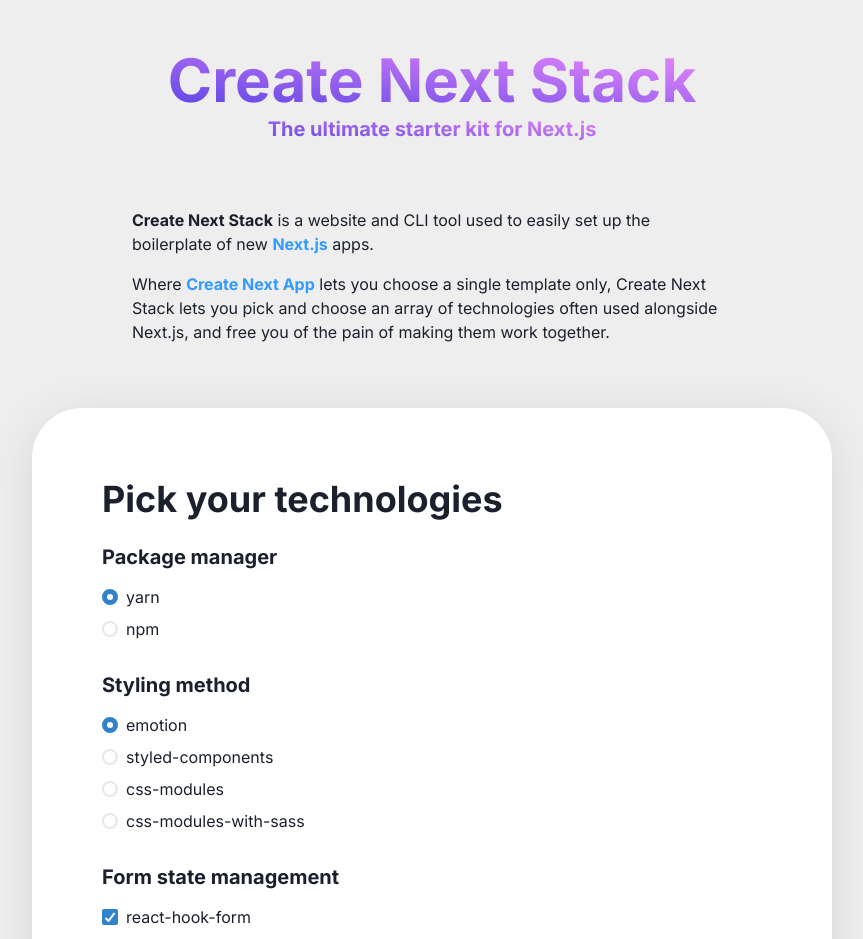
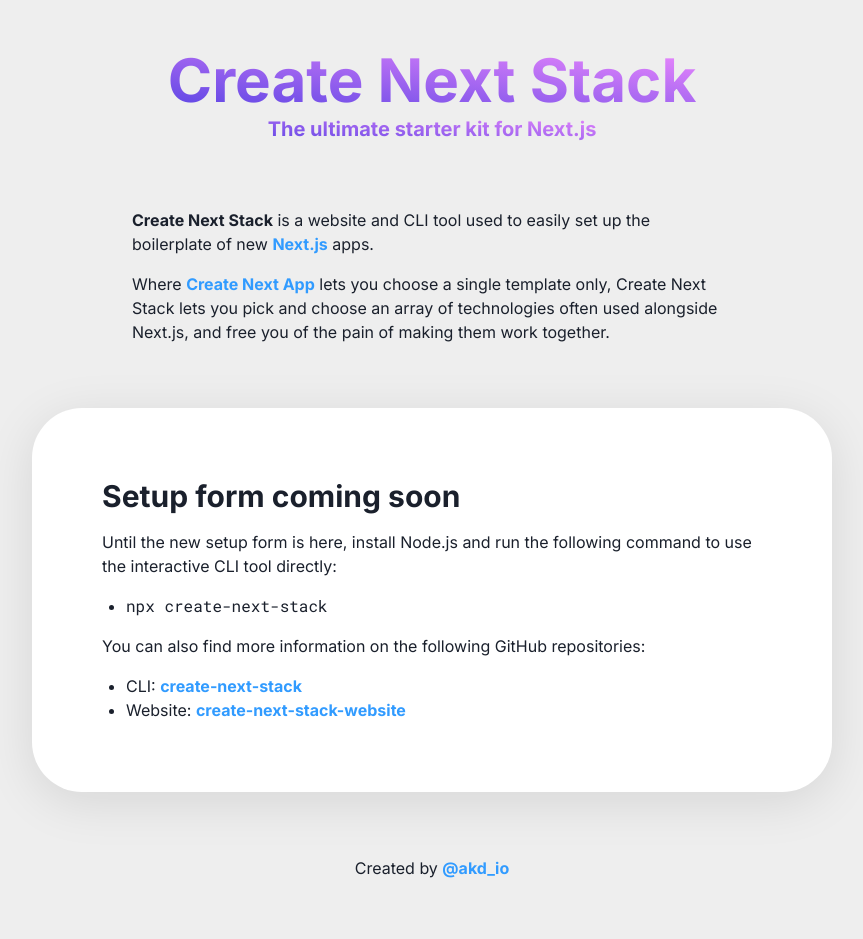
Before and after one commit to akd-io/create-next-stack-website, a Next.js app: page / in a window 1280 px wide. Shown: the top 939 px of the page, without its empty margins (208-1071 px from the left). Built offline with nearby package versions, Linux system fonts and the light colour scheme.

Commit message:
Add under construction content

```diff
--- a/templates/LandingPage/LandingPageTemplate.tsx
+++ b/templates/LandingPage/LandingPageTemplate.tsx
@@ -1,17 +1,14 @@
 import {
   Box,
-  Button,
-  Checkbox,
-  CheckboxGroup,
   Heading,
-  Radio,
-  RadioGroup,
+  ListItem,
   Stack,
   Text,
+  UnorderedList,
 } from "@chakra-ui/react";
 import { css, Global } from "@emotion/react";
 import { useCallback } from "react";
-import { Controller, SubmitHandler, useForm } from "react-hook-form";
+import { SubmitHandler, useForm } from "react-hook-form";
 import { Anchor } from "../../components/Anchor";
 import { Section } from "../../components/Section";
 import { arrayToKeyToKeyMap } from "../../utils/arrayToKeyToKeyMap";
@@ -115,98 +112,48 @@
               background="white"
               boxShadow="0 10px 50px rgba(0,0,0,0.1)"
             >
-              <form onSubmit={handleSubmit(handleValidSubmit)}>
-                <Heading as="h2" marginBottom="6">
-                  Pick your technologies
+              <Stack spacing="4">
+                <Heading as="h2" size="lg">
+                  Setup form coming soon
                 </Heading>
-                <Stack spacing="8">
-                  <Stack spacing="4">
-                    <Heading as="h3" size="md">
-                      Package manager
-                    </Heading>
-                    <Controller
-                      name={formDataKeys.packageManager}
-                      control={control}
-                      render={({ field }) => (
-                        <RadioGroup {...field}>
-                          <Stack direction="column">
-                            {Object.keys(packageManagers).map(
-                              (packageManager) => (
-                                <Radio
-                                  key={packageManager}
-                                  id={`radio-${packageManager}`}
-                                  value={packageManager}
-                                >
-                                  {packageManager}
-                                </Radio>
-                              )
-                            )}
-                          </Stack>
-                        </RadioGroup>
-                      )}
-                    />
-                  </Stack>
-
-                  <Stack spacing="4">
-                    <Heading as="h3" size="md">
-                      Styling method
-                    </Heading>
-                    <Controller
-                      name={formDataKeys.stylingMethod}
-                      control={control}
-                      render={({ field }) => (
-                        <RadioGroup {...field}>
-                          <Stack direction="column">
-                            {Object.keys(stylingMethods).map(
-                              (stylingMethod) => (
-                                <Radio
-                                  key={stylingMethod}
-                                  id={`radio-${stylingMethod}`}
-                                  value={stylingMethod}
-                                >
-                                  {stylingMethod}
-                                </Radio>
-                              )
-                            )}
-                          </Stack>
-                        </RadioGroup>
-                      )}
-                    />
-                  </Stack>
-
-                  <Stack spacing="4">
-                    <Heading as="h3" size="md">
-                      Form state management
-                    </Heading>
-                    <Controller
-                      name={formDataKeys.formStateManagement}
-                      control={control}
-                      render={({ field }) => (
-                        <CheckboxGroup {...field}>
-                          <Stack direction="column">
-                            {Object.keys(formStateManagementLibraries).map(
-                              (formStateManagementLibrary) => (
-                                <Checkbox
-                                  key={formStateManagementLibrary}
-                                  id={`radio-${formStateManagementLibrary}`}
-                                  value={formStateManagementLibrary}
-                                >
-                                  {formStateManagementLibrary}
-                                </Checkbox>
-                              )
-                            )}
-                          </Stack>
-                        </CheckboxGroup>
-                      )}
-                    />
-                  </Stack>
-                  <Stack align="center">
-                    <Button type="submit" size="lg">
-                      Create Next Stack
-                    </Button>
-                  </Stack>
-                </Stack>
-              </form>
+                <Text>
+                  Until the new setup form is here, install Node.js and run the
+                  following command to use the interactive CLI tool directly:
+                </Text>
+                <Text>
+                  <UnorderedList paddingLeft="2">
+                    <ListItem>
+                      <code
+                        css={css`
+                          white-space: nowrap;
+                        `}
+                      >
+                        npx create-next-stack
+                      </code>
+                    </ListItem>
+                  </UnorderedList>
+                </Text>
+                <Text>
+                  You can also find more information on the following GitHub
+                  repositories:
+                </Text>
+                <Text>
+                  <UnorderedList paddingLeft="2">
+                    <ListItem>
+                      CLI:{" "}
+                      <Anchor href="https://github.com/akd-io/create-next-stack">
+                        create-next-stack
+                      </Anchor>{" "}
+                    </ListItem>
+                    <ListItem>
+                      Website:{" "}
+                      <Anchor href="https://github.com/akd-io/create-next-stack-website">
+                        create-next-stack-website
+                      </Anchor>
+                    </ListItem>
+                  </UnorderedList>
+                </Text>
+              </Stack>
             </Box>
 
             <Text>
```
